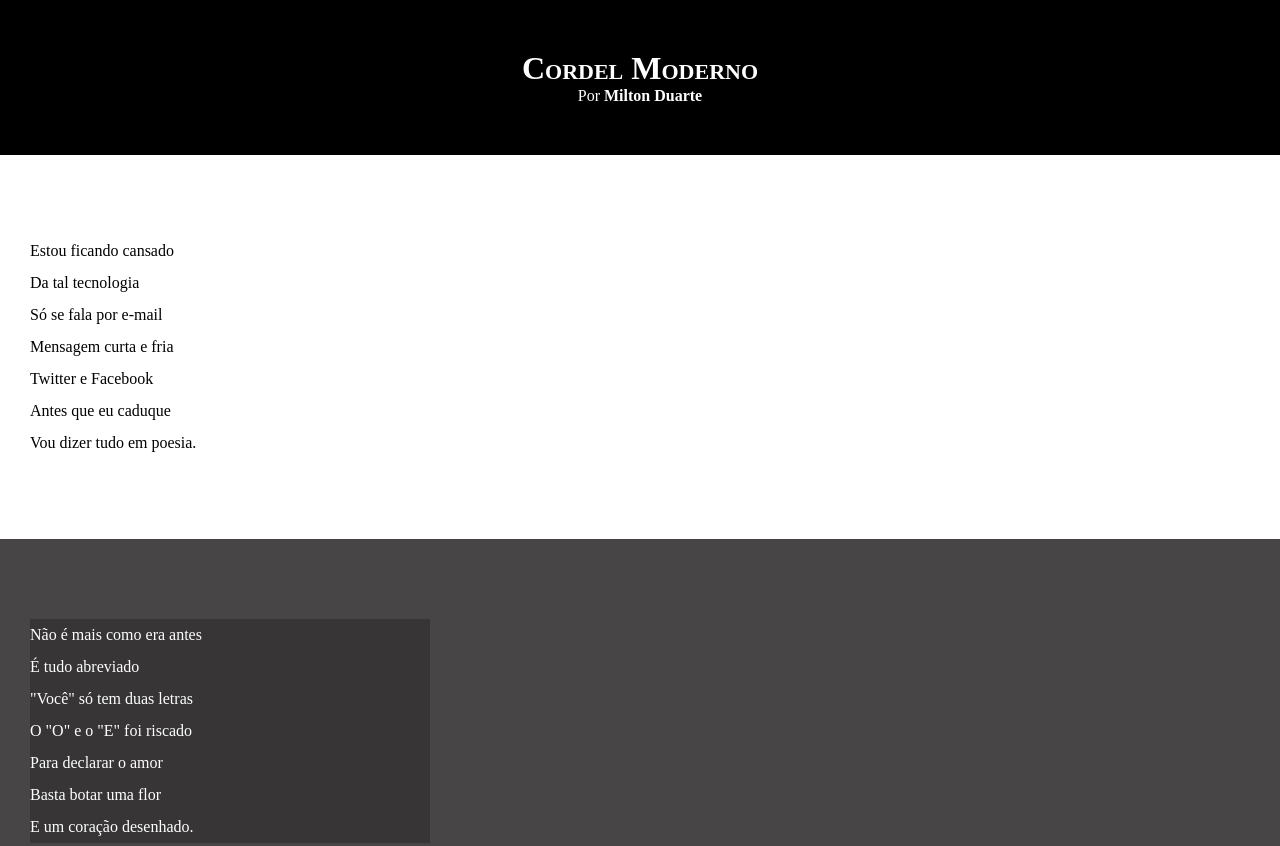
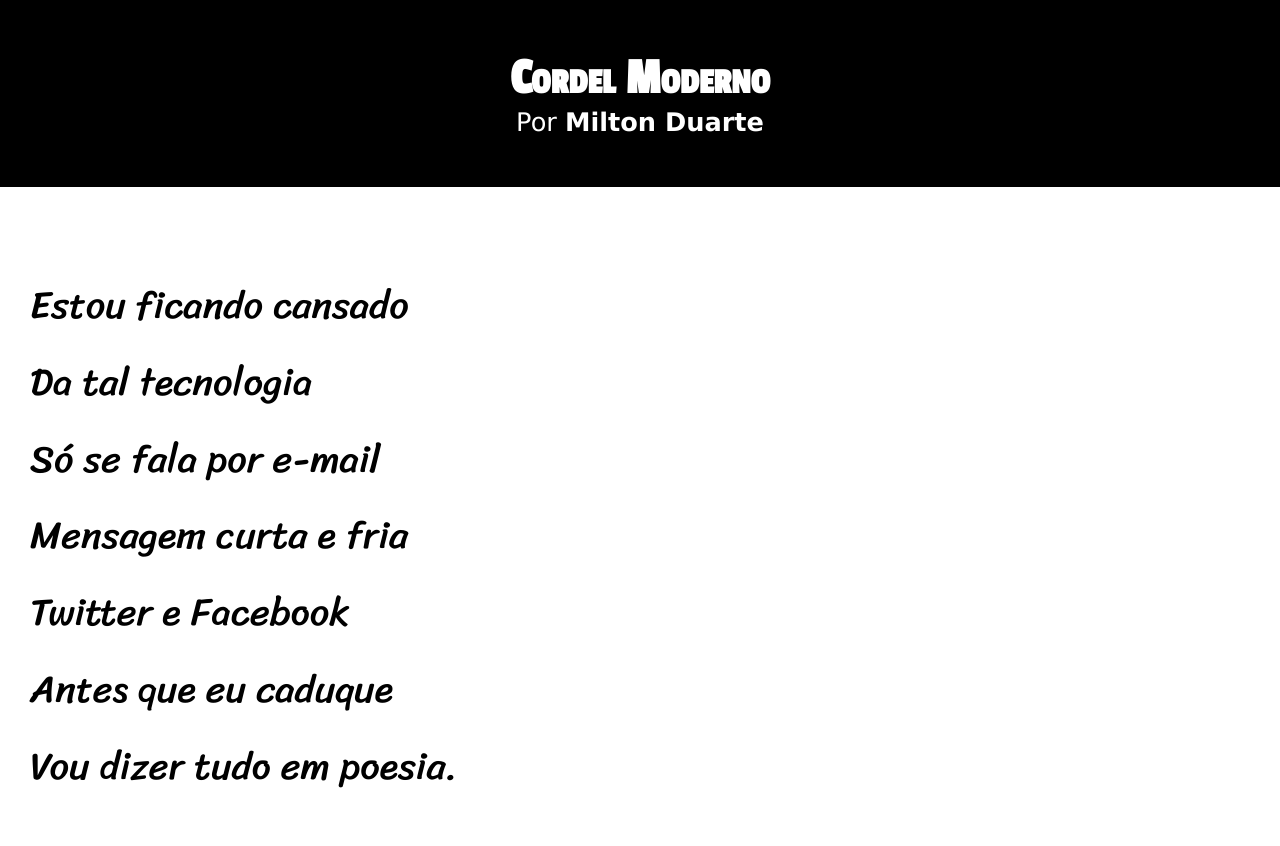
Before and after one commit to MarcioKruger/cordel, a plain HTML site: page index.html in a window 1280 px wide. Shown: the top 846 px of the page. Drawn offline with Linux system fonts and the light colour scheme.

Commit message:
estilos update

```diff
--- a/estilo/style.css
+++ b/estilo/style.css
@@ -1,4 +1,13 @@
 @charset "UTF-8";
+
+@import url('https://fonts.googleapis.com/css2?family=Sriracha&display=swap');
+@import url('https://fonts.googleapis.com/css2?family=Passion+One&display=swap');
+  :root {
+    --fonte1: Verdana, Geneva, Tahoma, sans-serif;
+    --fonte2: 'Passion One', cursive;
+    --fonte3: 'Sriracha', cursive;
+  }
+
 
 * {
     margin:  0px;
@@ -7,15 +16,18 @@
 html, body {
     min-height: 100vh;
     background-color: gray;
+    font-family: var(--fonte1);
 }
 header {
     background-color:  black;
     color: white;
     text-align: center;
+    font-size: 2vw;
 }
 header > h1 {
     padding-top: 50px;
     font-variant: small-caps;
+    font-family: var(--fonte2);
 }
 header > p {
     padding-bottom: 50px;
@@ -33,6 +45,8 @@ section {
     padding-bottom: 10vh;
     line-height: 2em;
     padding-left: 30px;
+    font-family: var(--fonte3);
+    font-size: 3vw;
 }
 section.normal {
     background-color: white;
@@ -44,7 +58,8 @@ section.imagem {
 
 }
 section.imagem > p {
-    width: 400px;
+    display: inline-block;
+    padding: 5px;
     background-color: rgba(0, 0, 0, 0.233);
 }
 footer {
```
